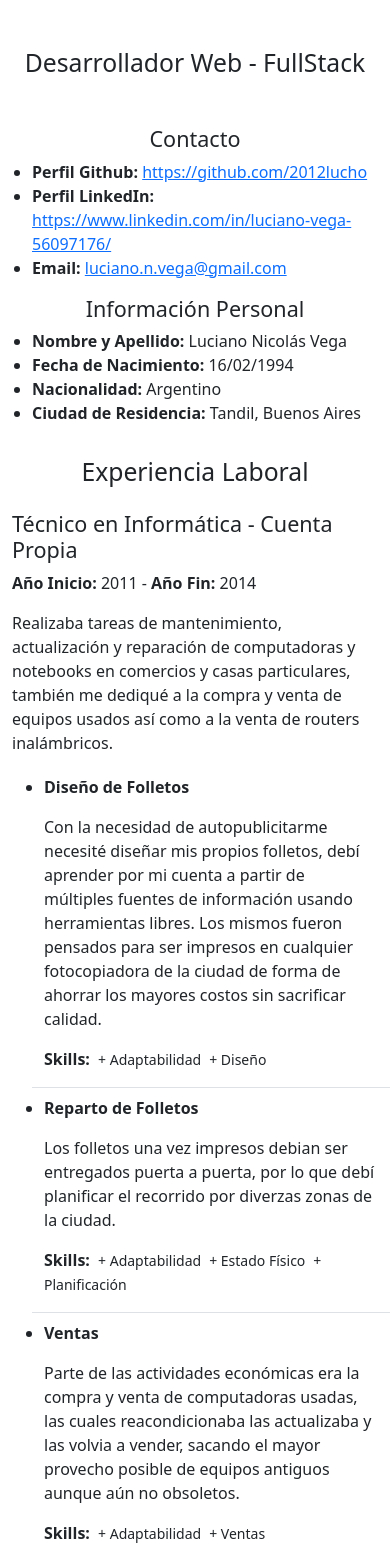
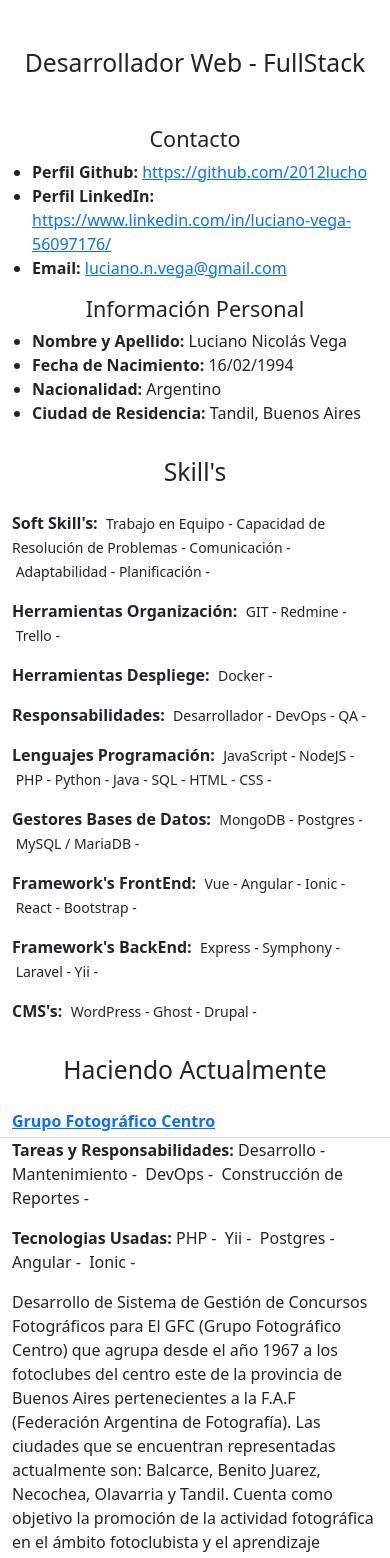
Before and after one commit to Greenborn/cv_lucho, a Vue app: page / in a window 390 px wide. Shown: the top 1558 px of the page. Built offline with nearby package versions, Linux system fonts and the light colour scheme.

Commit message:
Se agrega sección de proyectos actuales

```diff
--- a/src/App.vue
+++ b/src/App.vue
@@ -1,7 +1,8 @@
 <template>
   <InfoPerfil  :info="INFO_CV.perfil"/>
+  <InfoHabilidades  :info="INFO_CV.habilidades"/>
+  <InfoHaciendo  :info="INFO_CV.haciendo_actualmente"/>
   <InfoExperiencia  :info="INFO_CV.experiencia_laboral"/>
-  <InfoHabilidades  :info="INFO_CV.habilidades"/>
   <InfoIdioma  :info="INFO_CV.idiomas"/>
   <InfoEstudios :info="INFO_CV.estudios"/>
   <InfoIntereses :info="INFO_CV.intereses"/>
@@ -11,6 +12,7 @@
 import InfoEstudios from './components/InfoEstudios.vue';
 import InfoExperiencia from './components/InfoExperiencia.vue';
 import InfoHabilidades from './components/InfoHabilidades.vue';
+import InfoHaciendo from './components/InfoHaciendo.vue';
 import InfoIdioma from './components/InfoIdioma.vue';
 import InfoIntereses from './components/InfoIntereses.vue';
 import InfoPerfil from './components/InfoPerfil.vue';
--- a/src/components/InfoExperiencia.vue
+++ b/src/components/InfoExperiencia.vue
@@ -27,14 +27,8 @@
                     <div class="row">
                         <div class="col">
                             <ul>
-                                <li v-for="(item_exp, index_exp) in item.experiencia_especifica" :key="index_exp" class="mt-1 mb-2">
-                                    <div class="row border-bottom">
-                                        <div class="col">
-                                            <p><b>{{  item_exp.titulo }}</b></p>
-                                            <p>{{  item_exp.descripcion }}</p>
-                                            <p><b>Skills:</b> <span v-for="(item_skill, index_skill) in item_exp.habilidades" :key="index_skill"><small class="m-1">{{  item_skill }}</small>  </span></p>
-                                        </div>
-                                    </div>
+                                <li v-for="(item_exp, index_exp) in item.experiencia_especifica" :key="index_exp">
+                                    <b>{{  item_exp.titulo }}</b>
                                 </li>
                             </ul>
                         </div>
--- a/src/components/InfoHabilidades.vue
+++ b/src/components/InfoHabilidades.vue
@@ -4,13 +4,17 @@
 
             <div class="row mt-3 mb-3">
                 <div class="col">
-                    <h2 class="text-center">Habilidades y Tecnologías</h2>
+                    <h2 class="text-center">Skill's</h2>
                 </div>
             </div>
 
-            <div class="row" v-for="(item, index) in info" :key="index">
-                <div class="col">
-                    {{ item }}
+            <div class="row" >
+                <div class="col-12 col-md-6" v-for="(item, index) in info" :key="index">
+                    <p><b>{{ index }}: &nbsp;</b>
+
+                    <span v-for="(item_skill, index_skill) in item" :key="index_skill">
+                        <small>{{ item_skill }}&nbsp;-&nbsp;</small></span></p>
+
                 </div>
             </div>
 
--- /dev/null
+++ b/src/components/InfoHaciendo.vue
@@ -0,0 +1,57 @@
+<template>
+    <div class="row justify-content-center pb-5">
+        <div class="col-12 col-sm-10 col-lg-8">
+
+            <div class="row mt-3 mb-3">
+                <h2 class="text-center">Haciendo Actualmente</h2>
+            </div>
+
+            <div class="row" v-for="(item, index) in info" :key="index">
+                <div class="col">
+
+                    <div class="row border-bottom">
+                        <div class="col mb-1">
+                            <b><a :href="item.url" target="_blank">{{ item.titulo }}</a></b>
+                        </div>
+                    </div>
+
+                    <div class="row">
+                        <div class="col">
+                            <p>
+                                <b>Tareas y Responsabilidades:&nbsp;</b>
+                                <span v-for="(item_tec, index_tec) in item.tareas_realizadas" :key="index_tec">
+                                    {{  item_tec }}&nbsp;-&nbsp;
+                                </span>
+                            </p>
+                        </div>
+                    </div>
+
+                    <div class="row">
+                        <div class="col">
+                            <p>
+                                <b>Tecnologias Usadas:&nbsp;</b>
+                                <span v-for="(item_tec, index_tec) in item.tecnologias_usadas" :key="index_tec">
+                                    {{  item_tec }}&nbsp;-&nbsp;
+                                </span>
+                            </p>
+                        </div>
+                    </div>
+
+                    <div class="row">
+                        <div class="col">
+                            <p>{{ item.descripcion_organizacion }}</p>
+                        </div>
+                    </div>
+
+
+
+                </div>
+            </div>
+
+        </div>
+    </div>
+</template>
+
+<script setup>
+const props = defineProps(['info'])
+</script>
--- a/src/components/data.js
+++ b/src/components/data.js
@@ -14,7 +14,65 @@ export const INFO_CV = {
         link_linkedin: "https://www.linkedin.com/in/luciano-vega-56097176/"
     },
 
+    'haciendo_actualmente': [
+        {
+            titulo: "Grupo Fotográfico Centro",
+            descripcion_organizacion: `Desarrollo de Sistema de Gestión de Concursos Fotográficos para El GFC (Grupo Fotográfico Centro) que agrupa desde
+            el año 1967 a los fotoclubes del centro este de la provincia de Buenos Aires
+            pertenecientes a la F.A.F (Federación Argentina de Fotografía). Las ciudades que se encuentran representadas actualmente son: Balcarce,
+            Benito Juarez, Necochea, Olavarria y Tandil.
+            Cuenta como objetivo la promoción de la actividad fotográfica en el ámbito fotoclubista y el aprendizaje continuo.`,
+            url: "https://www.grupofotograficocentro.com/",
+            tareas_realizadas: ["Desarrollo","Mantenimiento","DevOps", "Construcción de Reportes"],
+            tecnologias_usadas: ["PHP", "Yii", "Postgres", "Angular", "Ionic"]
+        },
+        {
+            titulo: "Buscador e Histórico de Precios",
+            descripcion_organizacion: `Comenzó con la idea de generar una base de datos para el seguimiento de la evolución de los precios a nivel local
+            en momentos de incertidumbre económica, y falta de datos fiables sobre precios, luego se agregó la posibilidad de realizar búsquedas.
+            \n\n Los precios se obtienen a partir del Scraping de sitios que hacen públicos sus precios, para lo que fue necesario desarrollar un
+            servicio que coordina la ejecución de los scrapper's y centraliza la información para su posterior almacenamiento en la base de datos.`,
+            url: "https://precios.greenborn.com.ar/",
+            tareas_realizadas: ["Desarrollo","Mantenimiento","DevOps"],
+            tecnologias_usadas: ["NodeJS", "Express", "MariaDB", "Vue", "Bootstrap", "Python", "Selenium"]
+        },
+        {
+            titulo: "Instancia propia de Redmine",
+            descripcion_organizacion: `Gestión de instancia propia de Redmine para gestión de las tareas del día a día.`,
+            url: "https://redmine.greenborn.com.ar/",
+            tareas_realizadas: ["DevOps"],
+            tecnologias_usadas: ["Redmine", "Nginx", "MariaDB"]
+        },
+        {
+            titulo: "Web Hosting Wordpress",
+            descripcion_organizacion: `Proporciono servicios de hosting de Wordpress, actualización de plugins y temas, backups, etc.
+            por el momento para un cliente de un blog literario denominado Titanes de Cristal.`,
+            url: "https://titanesdecristal.com/",
+            tareas_realizadas: ["DevOps"],
+            tecnologias_usadas: ["WordPress", "Nginx", "PHP-FPM", "MariaDB"]
+        },
+        {
+            titulo: "Mapa de Quejas y Reclamos",
+            descripcion_organizacion: `Se trata de un tablero público de reclamos en donde cualquier usuario puede subir una queja geolocandizándola con
+            su ubicación actual o la que proporcione, una breve descripción y hasta tres imágenes.
+            \n\n Uno de sus objetivos es ser una prueba de concepto y base para posibles aplicaciones que requieran la geolocalización.`,
+            url: "https://titanesdecristal.com/",
+            tareas_realizadas: ["DevOps","Desarrollo","Mantenimiento",],
+            tecnologias_usadas: ["Open Street Map","Vue", "Express", "NodeJS", "MariaDB", "MariaDB"]
+        }
+    ],
+
     'estudios': [
+        {
+            institucion: "UNICEN",
+            titulo: "Ing. en Sistemas - no finalizada",
+            inicio: "2012",
+            egresado: "",
+            completo: true,
+            experiencia_especifica: [
+
+            ]
+        },
         {
             institucion: "EET Nº2 - Ing. Felipe Senillosa",
             titulo: "Tecnico en Informática Personal y Profesional",
@@ -22,20 +80,109 @@ export const INFO_CV = {
             egresado: "2011",
             completo: true
         },
-        {
-            institucion: "Universidad Nacional de la Provincia de Buenos Aires",
-            titulo: "Ing. en Sistemas",
-            inicio: "2012",
-            egresado: "",
-            completo: true,
-            experiencia_especifica: [
-
-            ]
-        }
     ],
 
     'experiencia_laboral': [
         {
+            puesto: "Desarrollador Web - FullStack",
+            inicio: "2020",
+            fin: "2024",
+            empresa_organizacion: "Greenborn",
+            descripcion: `Microempresa de Software, aceptando trabajos de desarrollo de software a medida, centrándose en el desarrollo
+            de bots de web scraping, sistemas de gestión de pequeño y mediano alcance, ampliación de sistemas en funcionamiento, QA, mantenimiento de
+            proyectos Legacy entre otras actividades.`,
+            experiencia_especifica: [
+                {
+                    titulo: "Búsqueda de trabajo en plataformas Freelance.",
+                    descripcion: `Busqueda en plataformas de trabajo en Freelancer y Workana, de vez en cuando busco trabajo por allí pero debido a malas
+                    experiencias busco trabajar por otros medios.`
+                },
+                {
+                    titulo: "Desarrollo Web FullStack.",
+                    descripcion: `Desarrollo de sistemas a medida, desarrollo de nuevas funcionalidades en sistemas ya existentes, mantenimiento de proyectos Legacy,
+                    QA, y resolución de errores.`
+                },
+                {
+                    titulo: "Configuración de Servidores",
+                    descripcion: `Configuración integral de VPS para el hosting y la ejecución de aplicaciones Web, en plataformas como AWS, DigitalOcean,
+                    Don Web, entre otras. encargandome de la configuración de Nginx, PHP, MariaDB, Postgres, de la configuración de puertos abiertos,
+                    el entorno de desarrollo y de gestión de procesos de NodeJS (NPM, PM2), configuración de serviciós del sistema específicos, subida de archivos por SSH y FTP, despliegue de
+                    sistemas con Docker o Manualmente, configuración de registros DNS, entre otras actividades.`
+                },
+                {
+                    titulo: "Testing",
+                    descripcion: `Dada la importancia de la QA en el desarrollo de software, me encargo de realizar pruebas
+                    para reducir la prevalencia de bugs y mejorar la calidad del producto.`
+                },
+                {
+                    titulo: "Comunicación con Clientes",
+                    descripcion: ``
+                },
+            ]
+        },
+        {
+            puesto: "Desarrollador Web - FullStack",
+            inicio: "2014",
+            fin: "2021",
+            empresa_organizacion: "Coop. Coodesoft",
+            descripcion: `Coodesoft es una cooperativa de desarrollo de Software Libre, de la que fui parte durante su
+            proceso fundacional en conjunto con compañeros de estudio en la Facultad de Ciencias Exactas (UNICEN),
+            en ese periodo además de aprender conceptos en cuanto al desarrollo de Software, también ayudo a formar habilidades
+            blandas como el Trabajo en Equipo, la Comunicación y la Organización que conlleva llevar adelante un proyecto autogestivo.`,
+            experiencia_especifica: [
+                {
+                    titulo: "Búsqueda de trabajo en plataformas Freelance",
+                    descripcion: `Una de mis tareas era la búsqueda de trabajo, para lo cual decidimos buscar en Workana y Freelancer, debí
+                    aprender a como realizar un presupuesto así como mejorar mi estimación de plazos (en un principio tendía a sub-estimar el trabajo),
+                    me tocaron diferentes tipos de trabajos, lo que también me permitió aprender de ellos así como tener una mejor comprensión sobre los
+                    stacks más requeridos.`,
+                    habilidades: ["+ Confección de Presupuesto", "+ Ventas"]
+                },
+                {
+                    titulo: "Desarrollo Web FullStack",
+                    descripcion: ``
+                },
+                {
+                    titulo: "Configuración de Servidores",
+                    descripcion: ""
+                },
+                {
+                    titulo: "Testing",
+                    descripcion: ""
+                },
+                {
+                    titulo: "Comunicación con Clientes",
+                    descripcion: ""
+                },
+            ]
+        },
+        {
+            puesto: "Docente Informática",
+            inicio: "2015",
+            fin: "2016",
+            empresa_organizacion: "Plan FINES",
+            descripcion: `Debía ocuparme de dar clases de Informática para el Secundario de Adultos que cursaban el plan FINES
+             (Finalización de Estudios Secundarios) para 1º y 2º, en diversas instituciones de la ciudad que prestaban sus
+             espacios.`,
+            experiencia_especifica: [
+                {
+                    titulo: "Confección de un plan de estudio",
+                    descripcion: `Debí interiorizarme en la creación de un plan de estudios para la escuela secundaria, para este caso la major opción era
+                    reautilizar un plan de estudios ya aprovados de forma que el trabajo fuese más eficiente pudiendo centrarme en el desarrollo de cada
+                    una de las clases (16 en el semestre). Tmabién aprendí las dinámicas propias de los Actos Docentes, reuniones en las cuales se tomaban
+                    las horas de acuerdo al orden de llegada.`,
+                    habilidades: ["+ Adaptabilidad", "+ Diseño de Plan de Estudio"]
+                },
+                {
+                    titulo: "Llevar una clase en diversos contextos institucionales",
+                    descripcion: `El espacio de trabajo podía ser una escuela, un club de barrio, un centro de salud, un local partidario, etc.
+                    en zonas variadas de la ciudad algunos en el centro y otros en la periferia, por lo que los estudiantes eran persona de todas las
+                    edades, procedencias e historias de vidas. Por lo que debí mejorar mi comunicación con los demás.`,
+                    habilidades: ["+ Adaptabilidad", "+ Comunicación"]
+                }
+            ]
+        },
+        /*{
             puesto: "Técnico en Informática",
             inicio: "2011",
             fin: "2014",
@@ -70,96 +217,7 @@ export const INFO_CV = {
                     habilidades: ["+ Adaptabilidad"]
                 },
             ]
-        },
-        {
-            puesto: "Docente Informática",
-            inicio: "2015",
-            fin: "2016",
-            empresa_organizacion: "Plan FINES",
-            descripcion: `Debía ocuparme de dar clases de Informática para el Secundario de Adultos que cursaban el plan FINES
-             (Finalización de Estudios Secundarios) para 1º y 2º, en diversas instituciones de la ciudad que prestaban sus
-             espacios.`,
-            experiencia_especifica: [
-                {
-                    titulo: "Confección de un plan de estudio",
-                    descripcion: `Debí interiorizarme en la creación de un plan de estudios para la escuela secundaria, para este caso la major opción era
-                    reautilizar un plan de estudios ya aprovados de forma que el trabajo fuese más eficiente pudiendo centrarme en el desarrollo de cada
-                    una de las clases (16 en el semestre). Tmabién aprendí las dinámicas propias de los Actos Docentes, reuniones en las cuales se tomaban
-                    las horas de acuerdo al orden de llegada.`,
-                    habilidades: ["+ Adaptabilidad", "+ Diseño de Plan de Estudio"]
-                },
-                {
-                    titulo: "Llevar una clase en diversos contextos institucionales",
-                    descripcion: `El espacio de trabajo podía ser una escuela, un club de barrio, un centro de salud, un local partidario, etc.
-                    en zonas variadas de la ciudad algunos en el centro y otros en la periferia, por lo que los estudiantes eran persona de todas las
-                    edades, procedencias e historias de vidas. Por lo que debí mejorar mi comunicación con los demás.`,
-                    habilidades: ["+ Adaptabilidad", "+ Comunicación"]
-                }
-            ]
-        },
-        {
-            puesto: "Desarrollador Web - FullStack",
-            inicio: "2014",
-            fin: "2021",
-            empresa_organizacion: "Coop. Coodesoft",
-            descripcion: `Coodesoft es una cooperativa de desarrollo de Software Libre, de la que fui parte durante su
-            proceso fundacional en conjunto con compañeros de estudio en la Facultad de Ciencias Exactas (UNICEN),
-            en ese periodo además de aprender conceptos en cuanto al desarrollo de Software, también ayudo a formar habilidades
-            blandas como el Trabajo en Equipo, la Comunicación y la Organización que conlleva llevar adelante un proyecto autogestivo.`,
-            experiencia_especifica: [
-                {
-                    titulo: "Búsqueda de trabajo en plataformas Freelance.",
-                    descripcion: ""
-                },
-                {
-                    titulo: "Desarrollo Web FullStack.",
-                    descripcion: ""
-                },
-                {
-                    titulo: "Configuración de Servidores",
-                    descripcion: ""
-                },
-                {
-                    titulo: "Testing",
-                    descripcion: ""
-                },
-                {
-                    titulo: "Comunicación con Clientes",
-                    descripcion: ""
-                },
-            ]
-        },
-        {
-            puesto: "Desarrollador Web - FullStack",
-            inicio: "2020",
-            fin: "2024",
-            empresa_organizacion: "Greenborn",
-            descripcion: `Emprendimiento de desarrollo de Software por cuenta propia, comenzò como un proyecto de armado de un GrowShop, pero
-            luego las cirscunstancias económicas cambiaron y decìdí que lo mejor serìa centrarme más en el sector del software encarando proyectos por
-            cuenta propia y personales.`,
-            experiencia_especifica: [
-                {
-                    titulo: "Búsqueda de trabajo en plataformas Freelance.",
-                    descripcion: ""
-                },
-                {
-                    titulo: "Desarrollo Web FullStack.",
-                    descripcion: ""
-                },
-                {
-                    titulo: "Configuración de Servidores",
-                    descripcion: ""
-                },
-                {
-                    titulo: "Testing",
-                    descripcion: ""
-                },
-                {
-                    titulo: "Comunicación con Clientes",
-                    descripcion: ""
-                },
-            ]
-        }
+        }*/
     ],
 
     'idiomas': [
@@ -174,154 +232,26 @@ export const INFO_CV = {
     ],
 
     'habilidades': {
-        "Versionado":[
-            {
-                habilidad: "GIT",
-                nivel: 5,
-                icono: "pi pi-html"
-            },
-        ],
-        "Herramientas Desarrollo": [
-            {
-                habilidad: "Redmine",
-                nivel: 5,
-                icono: "pi pi-html"
-            },
-        ],
-        "Skills Adicionales":[
-            {
-                habilidad: "DevOps",
-                nivel: 5,
-                icono: "pi pi-html"
-            },
-            {
-                habilidad: "QA",
-                nivel: 5,
-                icono: "pi pi-html"
-            }
-        ],
-        "Lenguajes Programación":[
-            {
-                habilidad: "HTML",
-                nivel: 5,
-                icono: "pi pi-html"
-            },
-            {
-                habilidad: "CSS",
-                nivel: 5,
-                icono: "pi pi-html"
-            },
-            {
-                habilidad: "JavaScript",
-                nivel: 5,
-                icono: "pi pi-html"
-            },
-            {
-                habilidad: "NodeJS",
-                nivel: 5,
-                icono: "pi pi-html"
-            },
-            {
-                habilidad: "PHP",
-                nivel: 5,
-                icono: "pi pi-html"
-            },
-            {
-                habilidad: "Python",
-                nivel: 5,
-                icono: "pi pi-html"
-            },
-            {
-                habilidad: "Java",
-                nivel: 5,
-                icono: "pi pi-html"
-            },
-            {
-                habilidad: "SQL",
-                nivel: 5,
-                icono: "pi pi-html"
-            },
-        ],
-        "Bases de Datos":[
-            {
-                habilidad: "MySQL / MariaDB",
-                nivel: 5,
-                icono: "pi pi-html"
-            },
-            {
-                habilidad: "Postgres",
-                nivel: 5,
-                icono: "pi pi-html"
-            },
-            {
-                habilidad: "MongoDB",
-                nivel: 5,
-                icono: "pi pi-html"
-            }
-        ],
-        "Frameworks Frontend":[
-            {
-                habilidad: "Vue",
-                nivel: 5,
-                icono: "pi pi-html"
-            },
-            {
-                habilidad: "Angular",
-                nivel: 5,
-                icono: "pi pi-html"
-            },
-            {
-                habilidad: "Ionic",
-                nivel: 5,
-                icono: "pi pi-html"
-            },
-            {
-                habilidad: "React",
-                nivel: 5,
-                icono: "pi pi-html"
-            },
-        ],
-        "Frameworks Backend":[
-            {
-                habilidad: "Yii",
-                nivel: 5,
-                icono: "pi pi-html"
-            },
-            {
-                habilidad: "Laravel",
-                nivel: 5,
-                icono: "pi pi-html"
-            },
-            {
-                habilidad: "Symphony",
-                nivel: 5,
-                icono: "pi pi-html"
-            },
-            {
-                habilidad: "Express",
-                nivel: 5,
-                icono: "pi pi-html"
-            }
-        ],
-        "CMS":[
-            {
-                habilidad: "WordPress",
-                nivel: 5,
-                icono: "pi pi-html"
-            },
-            {
-                habilidad: "Ghost",
-                nivel: 5,
-                icono: "pi pi-html"
-            },
-            {
-                habilidad: "Drupal",
-                nivel: 5,
-                icono: "pi pi-html"
-            },
-        ]
+        "Soft Skill's":['Trabajo en Equipo', 'Capacidad de Resolución de Problemas', 'Comunicación', 'Adaptabilidad', 'Planificación'],
+        "Herramientas Organización":["GIT", "Redmine", "Trello"],
+        "Herramientas Despliege":["Docker"],
+        "Responsabilidades":["Desarrollador","DevOps","QA"],
+        "Lenguajes Programación": [ "JavaScript", "NodeJS", "PHP", "Python", "Java", "SQL", "HTML", "CSS"],
+        "Gestores Bases de Datos": ["MongoDB", "Postgres", "MySQL / MariaDB"],
+        "Framework's FrontEnd": ["Vue", "Angular", "Ionic", "React", "Bootstrap"],
+        "Framework's BackEnd": ["Express", "Symphony", "Laravel", "Yii"],
+        "CMS's": ["WordPress","Ghost", "Drupal"]
     },
 
     'intereses': [
+        {
+            titulo: "Software Libre"
+        },
+        {
+            titulo: "Blockchain"
+        },
+        {
+            titulo: "Desarrollo de Videojuegos"
+        }
     ]
 }
```
Also changed, not shown: src/components/InfoEstudios.vue (+11 -3 lines), src/components/InfoIdioma.vue (+5 -5 lines), src/components/InfoIntereses.vue (+7 -2 lines).
